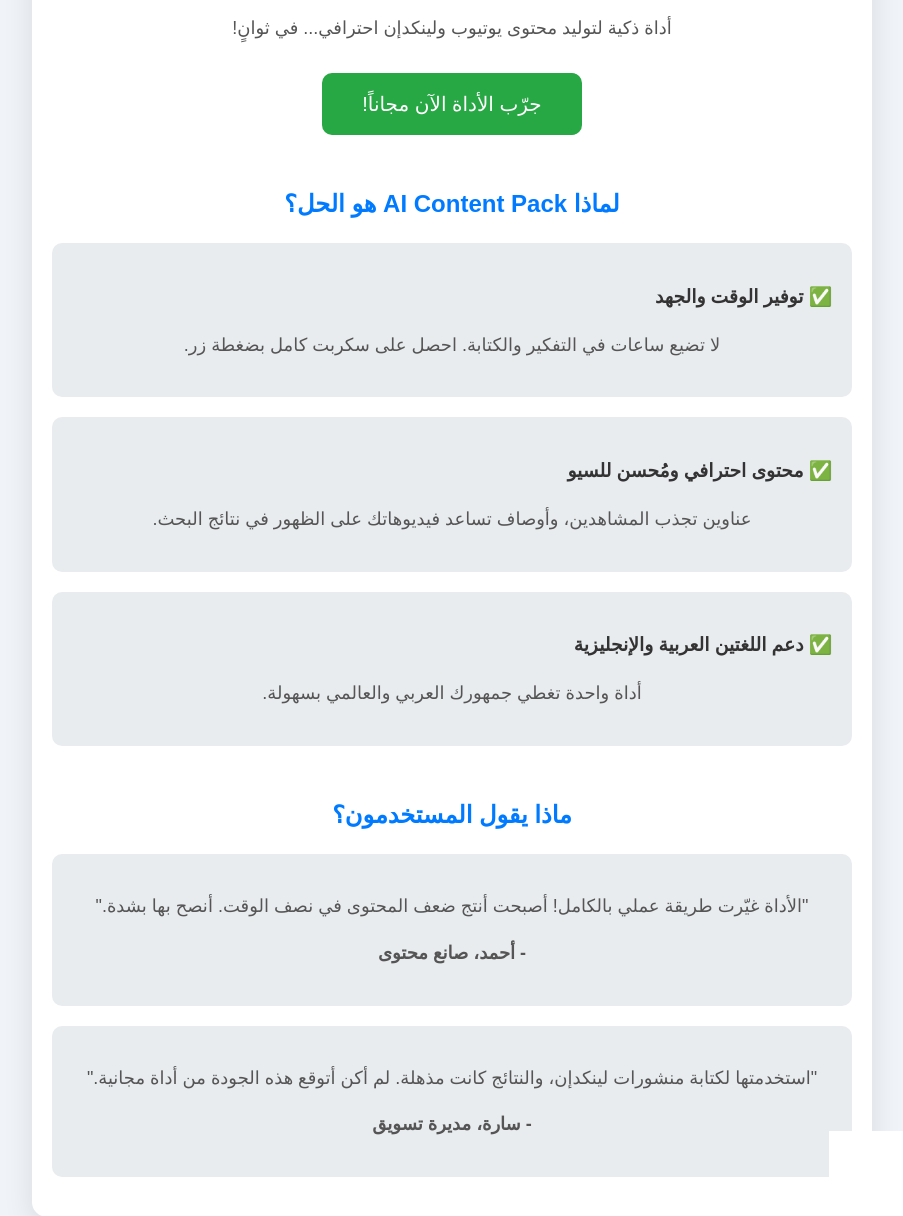
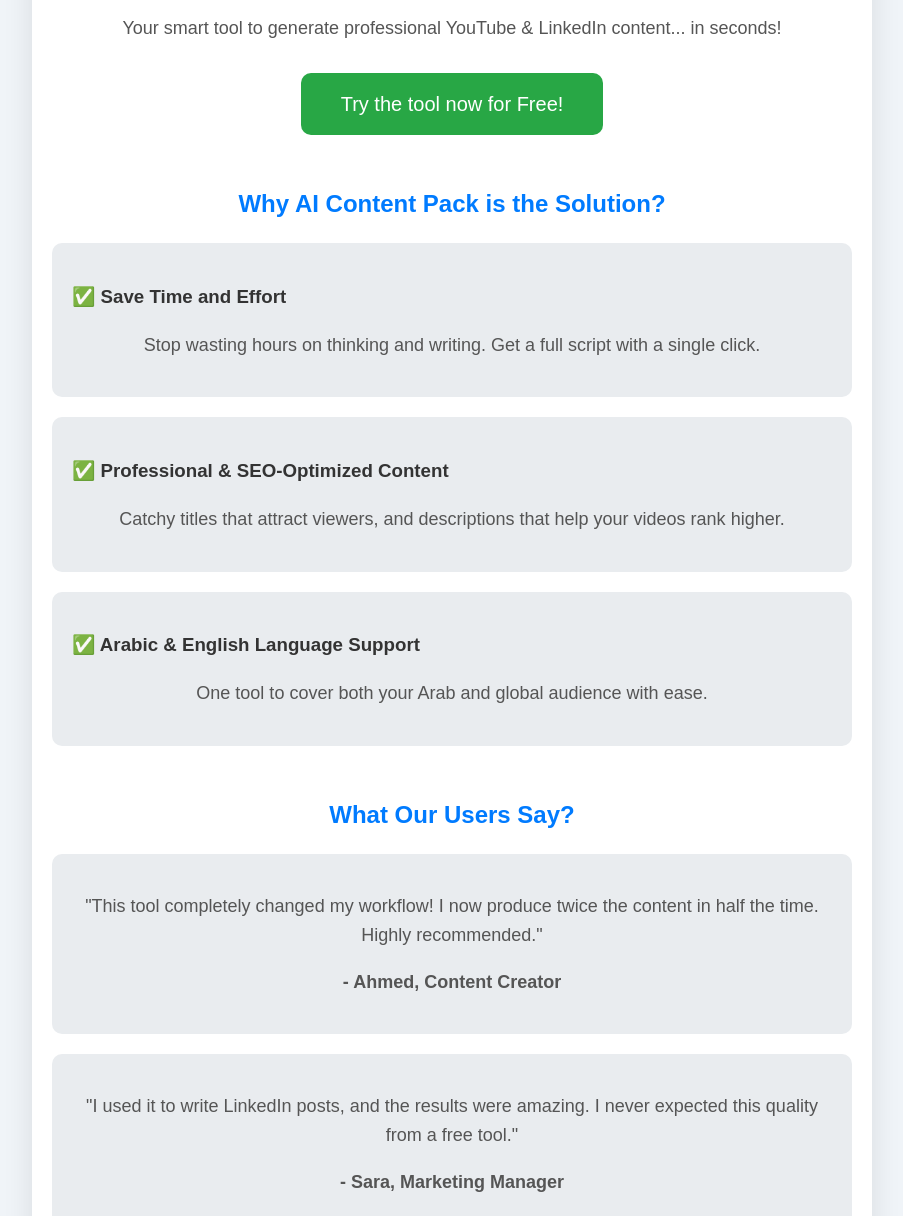
Before and after one commit to hip112/AI-Content-Pack-Landing, a plain HTML site: page index.html in a window 1280 px wide. Shown: the part 140-1356 px from the top of the page, without its empty margins (188-1091 px from the left). Drawn offline with Linux system fonts and the light colour scheme.

Commit message:
Update index.html

```diff
--- a/index.html
+++ b/index.html
@@ -1,9 +1,8 @@
 <!DOCTYPE html>
-<html lang="ar">
-<head>
+<html lang="en"> <head>
     <meta charset="UTF-8">
     <meta name="viewport" content="width=device-width, initial-scale=1.0">
-    <title>AI Content Pack - انشر محتواك اليوم!</title>
+    <title>AI Content Pack - Publish Your Content Today!</title>
     <style>
         body {
             font-family: 'Arial', sans-serif;
@@ -12,8 +11,8 @@
             line-height: 1.6;
             margin: 0;
             padding: 0;
-            direction: rtl;
-            text-align: right;
+            direction: ltr; /* Left-to-right for English */
+            text-align: left;
         }
         .container {
             max-width: 800px;
@@ -62,35 +61,35 @@
 <body>
 
 <div class="container">
-    <h1>🚀 ودّع حيرة الأفكار!</h1>
-    <p>أداة ذكية لتوليد محتوى يوتيوب ولينكدإن احترافي... في ثوانٍ!</p>
-    <a href="https://huggingface.co/spaces/farouk1/AI-Content-Creator-Tool" class="cta-button">جرّب الأداة الآن مجاناً!</a>
+    <h1>🚀 Say Goodbye to Content Block!</h1>
+    <p>Your smart tool to generate professional YouTube & LinkedIn content... in seconds!</p>
+    <a href="https://huggingface.co/spaces/farouk1/AI-Content-Creator-Tool" class="cta-button">Try the tool now for Free!</a>
 
     <div class="features">
-        <h2>لماذا AI Content Pack هو الحل؟</h2>
+        <h2>Why AI Content Pack is the Solution?</h2>
         <div class="feature-item">
-            <h3>✅ توفير الوقت والجهد</h3>
-            <p>لا تضيع ساعات في التفكير والكتابة. احصل على سكربت كامل بضغطة زر.</p>
+            <h3>✅ Save Time and Effort</h3>
+            <p>Stop wasting hours on thinking and writing. Get a full script with a single click.</p>
         </div>
         <div class="feature-item">
-            <h3>✅ محتوى احترافي ومُحسن للسيو</h3>
-            <p>عناوين تجذب المشاهدين، وأوصاف تساعد فيديوهاتك على الظهور في نتائج البحث.</p>
+            <h3>✅ Professional & SEO-Optimized Content</h3>
+            <p>Catchy titles that attract viewers, and descriptions that help your videos rank higher.</p>
         </div>
         <div class="feature-item">
-            <h3>✅ دعم اللغتين العربية والإنجليزية</h3>
-            <p>أداة واحدة تغطي جمهورك العربي والعالمي بسهولة.</p>
+            <h3>✅ Arabic & English Language Support</h3>
+            <p>One tool to cover both your Arab and global audience with ease.</p>
         </div>
     </div>
 
     <div class="testimonials">
-        <h2>ماذا يقول المستخدمون؟</h2>
+        <h2>What Our Users Say?</h2>
         <div class="testimonial-item">
-            <p>"الأداة غيّرت طريقة عملي بالكامل! أصبحت أنتج ضعف المحتوى في نصف الوقت. أنصح بها بشدة."</p>
-            <p><strong>- أحمد، صانع محتوى</strong></p>
+            <p>"This tool completely changed my workflow! I now produce twice the content in half the time. Highly recommended."</p>
+            <p><strong>- Ahmed, Content Creator</strong></p>
         </div>
         <div class="testimonial-item">
-            <p>"استخدمتها لكتابة منشورات لينكدإن، والنتائج كانت مذهلة. لم أكن أتوقع هذه الجودة من أداة مجانية."</p>
-            <p><strong>- سارة، مديرة تسويق</strong></p>
+            <p>"I used it to write LinkedIn posts, and the results were amazing. I never expected this quality from a free tool."</p>
+            <p><strong>- Sara, Marketing Manager</strong></p>
         </div>
     </div>
 </div>
```
